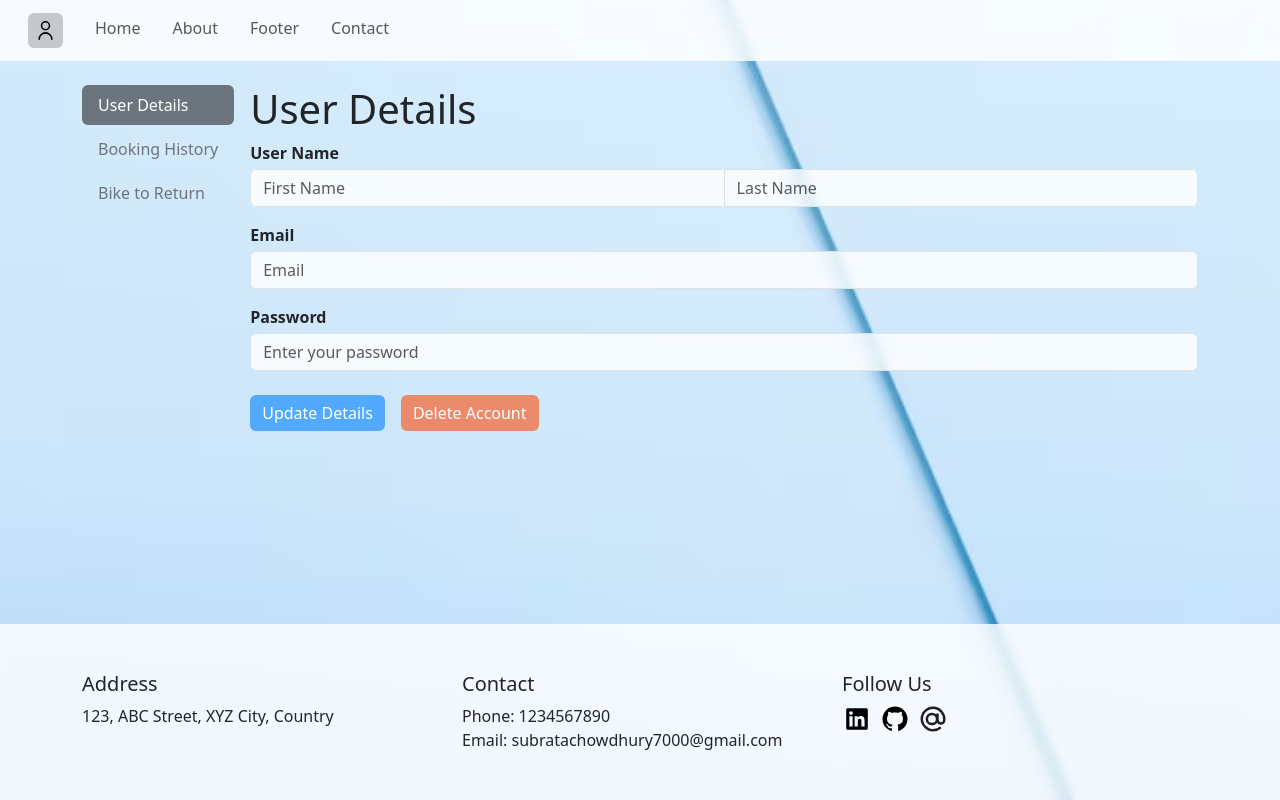
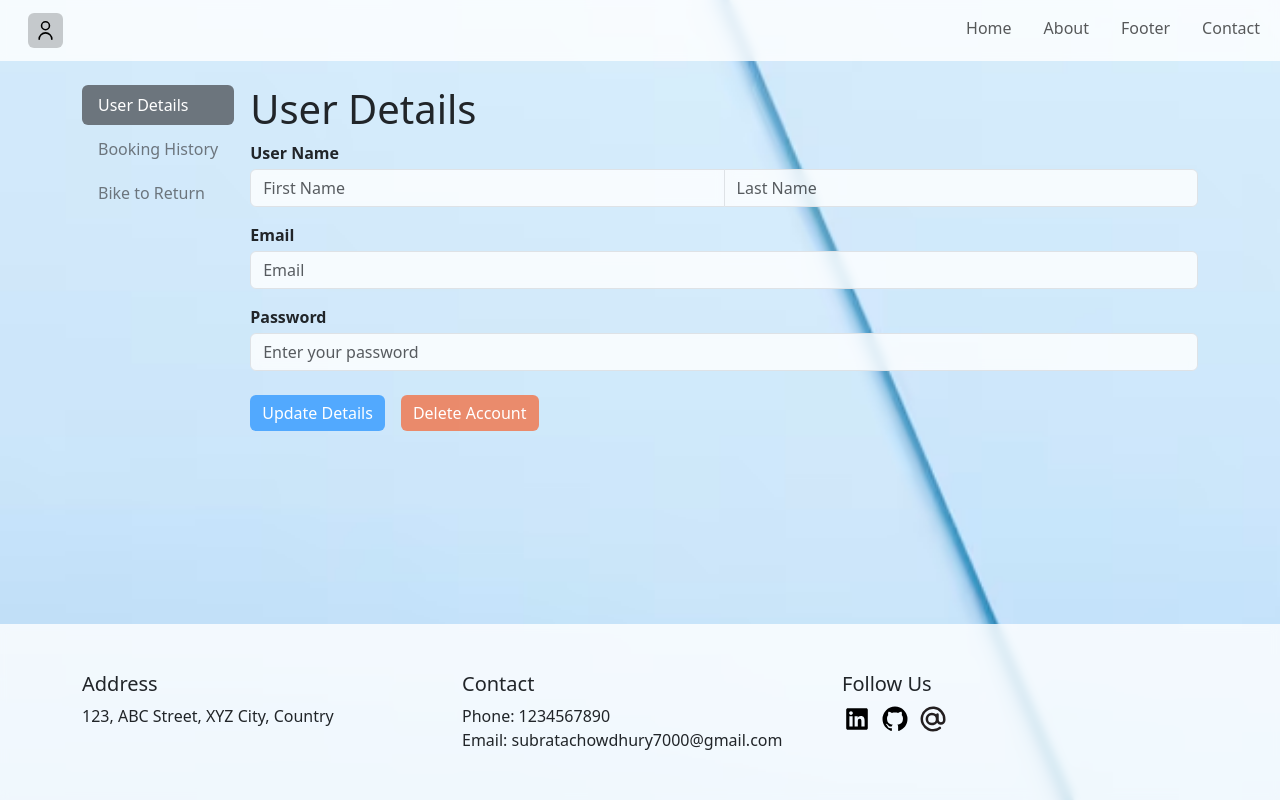
Before and after one commit to subrata-chowdhury/Bike-Rental-System, a React (Vite) app in the folder Frontend/: page /Profile in a window 1280 px wide. Built offline with nearby package versions, Linux system fonts and the light colour scheme; no server answers.

Commit message:
added menubar toggler for mobile devices

```diff
--- a/Frontend/src/components/Menubar.tsx
+++ b/Frontend/src/components/Menubar.tsx
@@ -11,10 +11,28 @@ const Menubar: React.FC = (): JSX.Element => {
         { name: 'Contact', link: '/' },
     ]
 
+    const [showMenus, setShowMenus] = useState(false);
+    useEffect(() => {
+        window.onresize = () => {
+            if (window.innerWidth > 576) {
+                setShowMenus(true)
+            } else {
+                setShowMenus(false)
+            }
+        }
+
+        if (window.innerWidth > 576) {
+            setShowMenus(true)
+        } else {
+            setShowMenus(false)
+        }
+    }, [])
+
     return (
         <nav className="navbar navbar-expand-sm bg-glass bg-deep-white navbar-light" style={{ zIndex: 10 }}>
             <div className="container-fluid">
-                <ul className="navbar-nav">
+                <ul className="navbar-nav w-100">
+                    <div className="d-flex w-100 justify-content-between">
                         <div className="dropdown navbar-brand ms-3 me-2 cursor-pointer">
                             <img
                                 src="user.svg"
@@ -30,9 +48,14 @@ const Menubar: React.FC = (): JSX.Element => {
                                 <MiniProfile />
                             </ul>
                         </div>
+
+                        <div className="d-flex justify-content-center align-items-center float-end d-sm-none d-block me-1 cursor-pointer" onClick={e => setShowMenus(val => !val)}>
+                            <img src="./bars.svg" width={25} height={25}></img>
+                        </div>
+                    </div>
                     {
-                        menus.map((menu, index) => (
-                            <li className="nav-item ms-3" key={index}>
+                        showMenus && menus.map((menu, index) => (
+                            <li className="nav-item ms-3 d-flex justify-content-center" key={index}>
                                 <Link to={menu.link} className="nav-link">{menu.name}</Link>
                             </li>
                         ))
--- a/Frontend/src/components/ProfilePage.tsx
+++ b/Frontend/src/components/ProfilePage.tsx
@@ -89,7 +89,7 @@ const UserDetails: React.FC = (): JSX.Element => {
     return (
         <div>
             <h1>User Details</h1>
-            <div className="d-flex flex-column">
+            <div className="d-flex flex-column mb-4">
                 <div className="flex-grow-1">
                     <div className="form-group">
                         <label htmlFor="username" className="mb-1 fw-bold">User Name</label>
```
Also changed, not shown: Frontend/public/bars.svg (added). Lines whose indentation alone changed are shown as unchanged.
